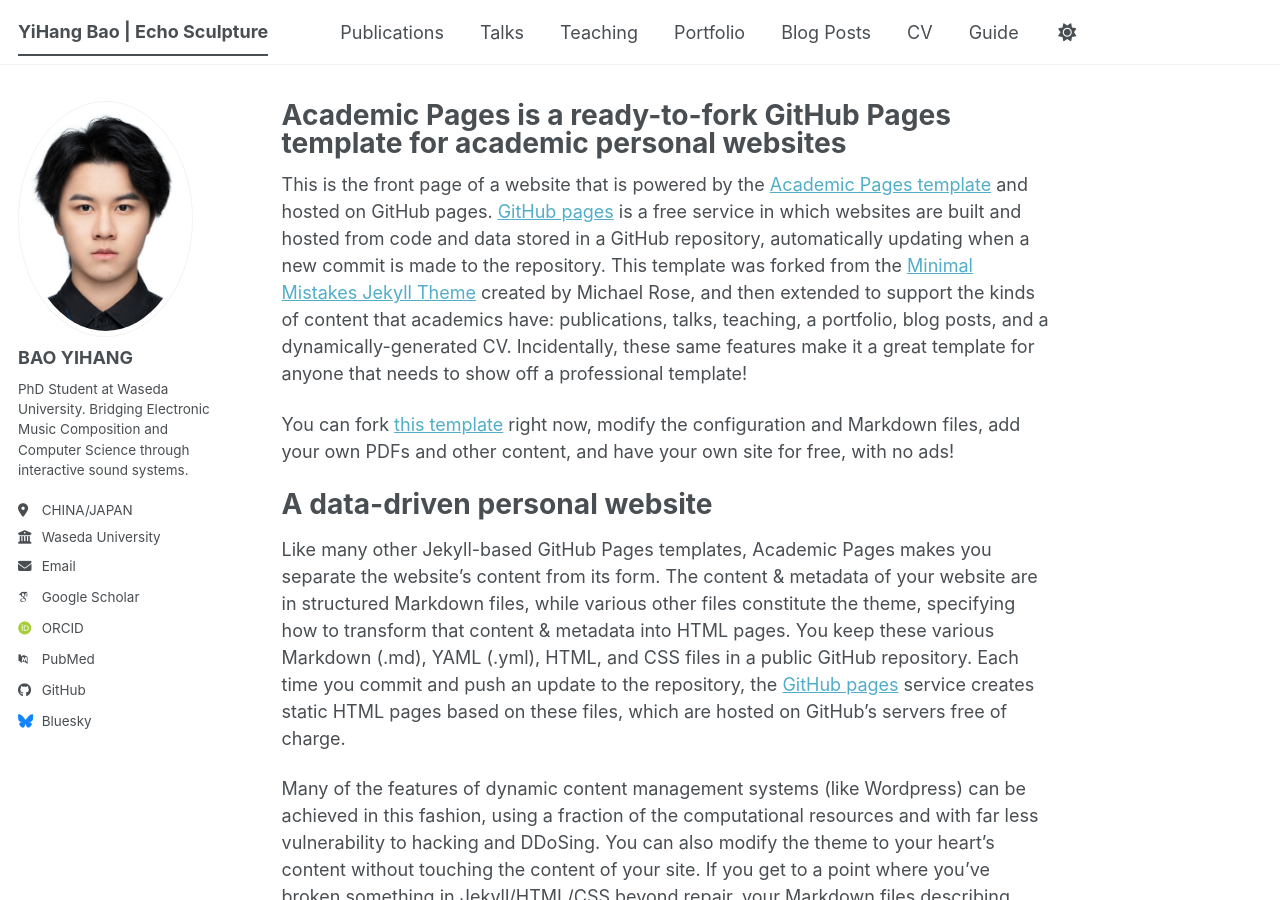
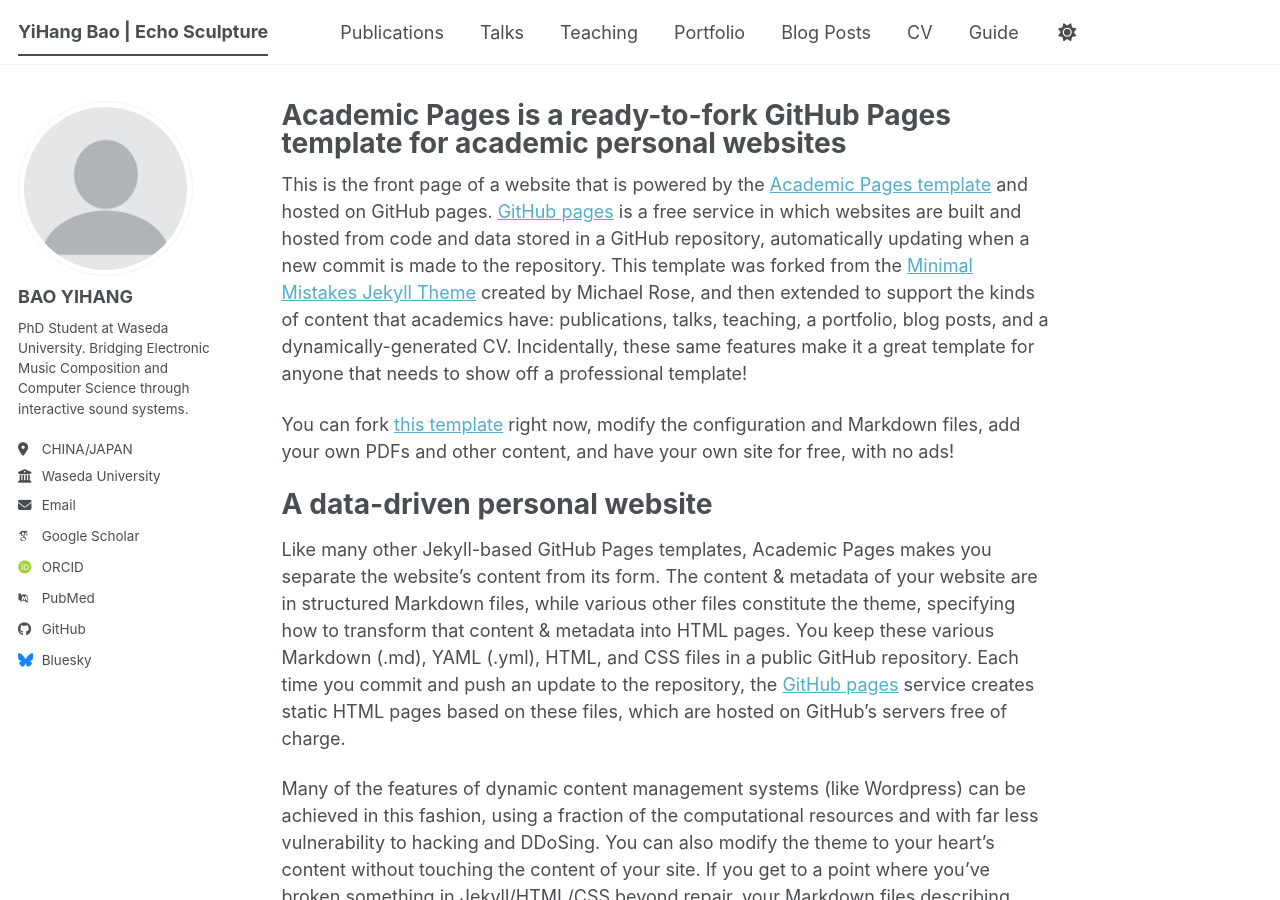
Before and after one commit to Echo-Sculpture/Echo-Sculpture.github.io, a Jekyll site: the page built from _pages/about.md, in a window 1280 px wide and 900 px high. Built offline with Jekyll 4.4.1, drawn with Linux system fonts in a browser that asks for light colours; some web fonts are replaced; a script bundle is joined from its source files by our own code; library files that are not in the unit come from our copies.

Commit message:
Update _config.yml

```diff
--- a/_config.yml
+++ b/_config.yml
@@ -23,7 +23,7 @@
 #               Additional customization can be done by editing /_includes/author-profile.html
 author:
   # Biographic information
-  avatar           : "byh.png"
+  avatar           : "profile.png"
   name             : "BAO YIHANG"
   pronouns         : # example: "she/her"
   bio              : "PhD Student at Waseda University. Bridging Electronic Music Composition and Computer Science through interactive sound systems."
```
